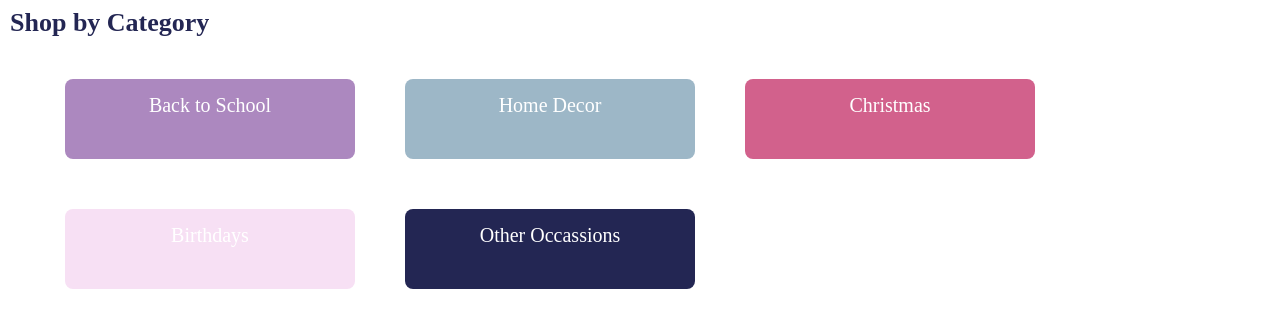
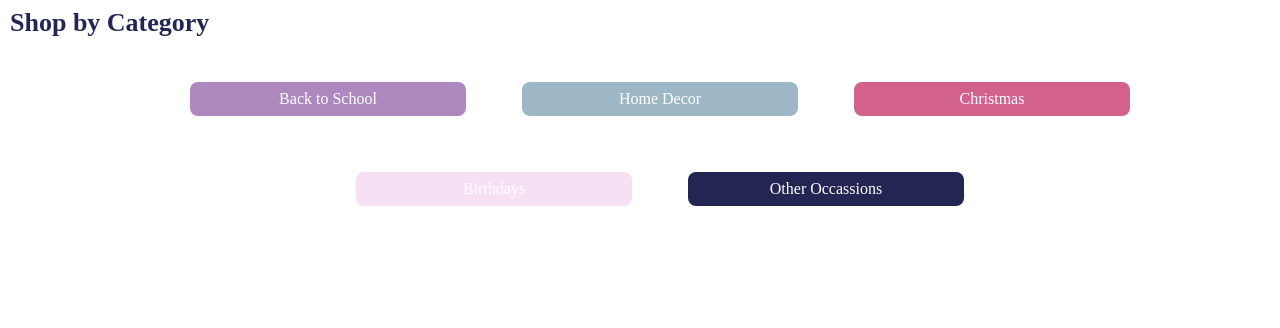
Before and after one commit to gsalas31/project4-front-gs, a plain HTML site: page user.html in a window 1280 px wide. Shown: the part 262-590 px from the top of the page. Drawn offline with nearby package versions, Linux system fonts and the light colour scheme.

Commit message:
Fixing queries for user page

```diff
--- a/style.css
+++ b/style.css
@@ -359,6 +359,7 @@ input{
     background-repeat: no-repeat;
     margin-top: 100px;
 }
+
 #h2_shopping{
     color:#232653;
     font-size: 26px;
@@ -390,34 +391,23 @@ li{
     background-color: #232653;
     margin-bottom: 20px;
 }
+#options_products{
+    display:flex;
+    flex-direction: column;
+    justify-content: center;
+}
 
 /* MEDIA QUERIES USER PAGER */
-@media (min-width:415px) {
-    li{
-        width:360px;
-    }
-}
-
-@media (min-width:620px) {
-
-
-}
-
-@media (min-width:620px) {
-    li{
-        width:260px;
-        height: 50px;
-    }
+ @media (min-width:570px) {
     #options_products{
         display: flex;
         flex-direction: row;
         flex-wrap: wrap;
+        height: 35px;
+        list-style-type: none;
     }
-    #school, #home, #other, #christmas, #birthday {
-       padding:15px;
-       margin: 25px;
-       font-size: 20px;
-
+    #home, #other, #birthday, #christmas, #school{
+        margin: 28px;
     }
 }
 
--- a/user.html
+++ b/user.html
@@ -32,7 +32,7 @@
     </div>
     <div id="non_member">
         <h2 id="h2_shopping">Shop by Category</h2>
-        <div id="shopping_by_category">
+        <div class="shopping_by_category">
           <ul id="options_products">
             <li id="school">Back to School</li>
             <li id="home">Home Decor</li>
```
Lines whose indentation alone changed are shown as unchanged.
